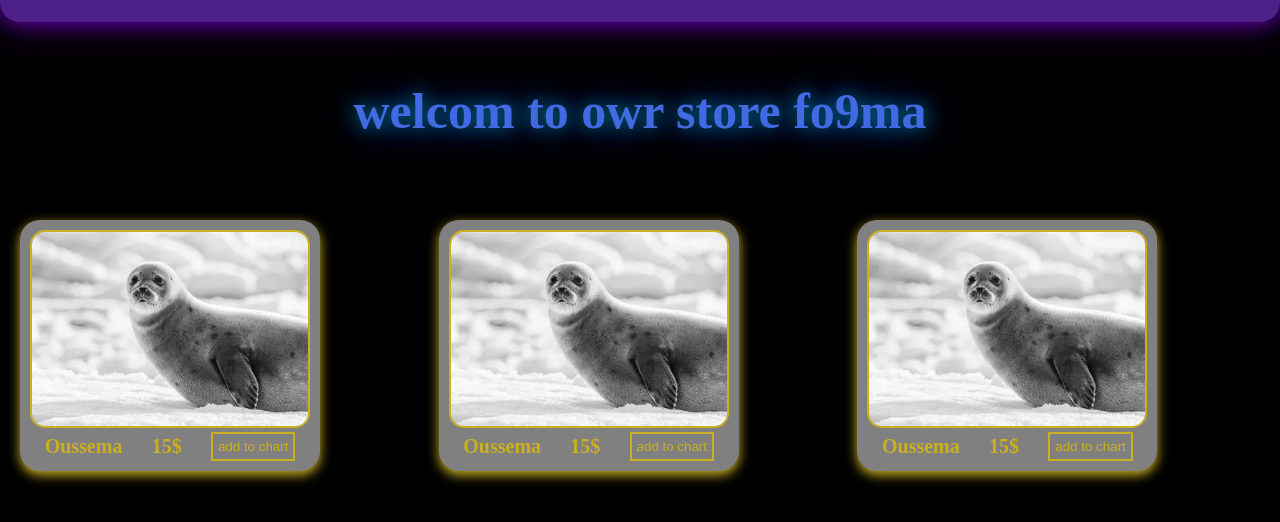
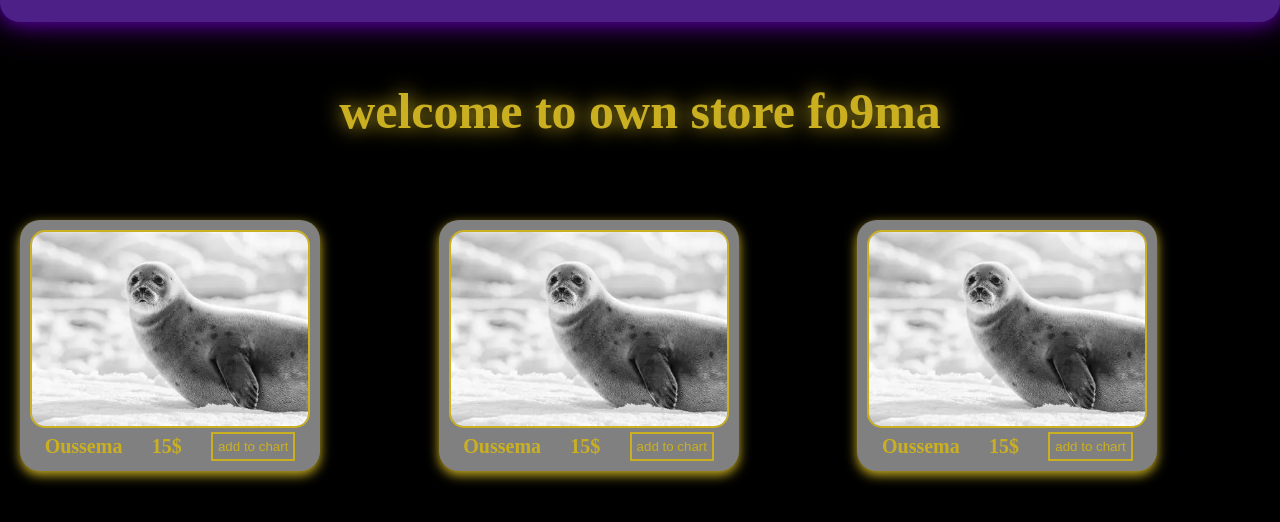
Before and after one commit to Oussecg/fo9ma.com, a plain HTML site: page index.html in a window 1280 px wide. Shown: the part 98-620 px from the top of the page. Drawn offline with nearby package versions, Linux system fonts and the light colour scheme.

Commit message:
fix some css !

```diff
--- a/index.html
+++ b/index.html
@@ -23,7 +23,7 @@
     <input class="search-bar" type="text" name="" id="" />
   </header>
   <body>
-    <h1> welcom to owr store fo9ma </h1>
+    <h1> welcome to own store fo9ma </h1>
     <form class="articles-container"></form>
 
   </body>
--- a/style.css
+++ b/style.css
@@ -116,10 +116,11 @@ body {
   color: var(--font-color);
   font-weight: bold;
 }
+
 h1{
-  color: royalblue;
+  color: var(--font-color);
   text-align: center;
   font-size: 50px;
-  text-shadow: 0px 0px 20px rgb(0, 149, 175),0px 0px 40px rgb(25, 0, 165);
+  text-shadow: 0px 0px 20px var(--font-color);
   margin: 60px;
 }
```
